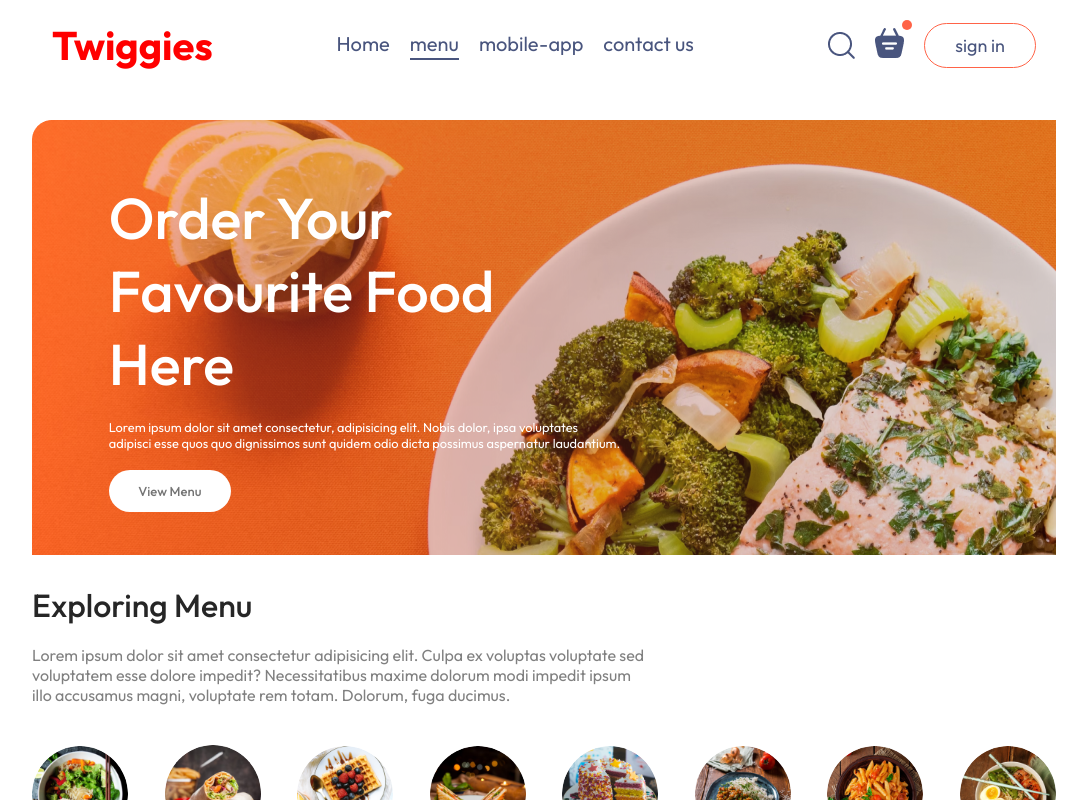
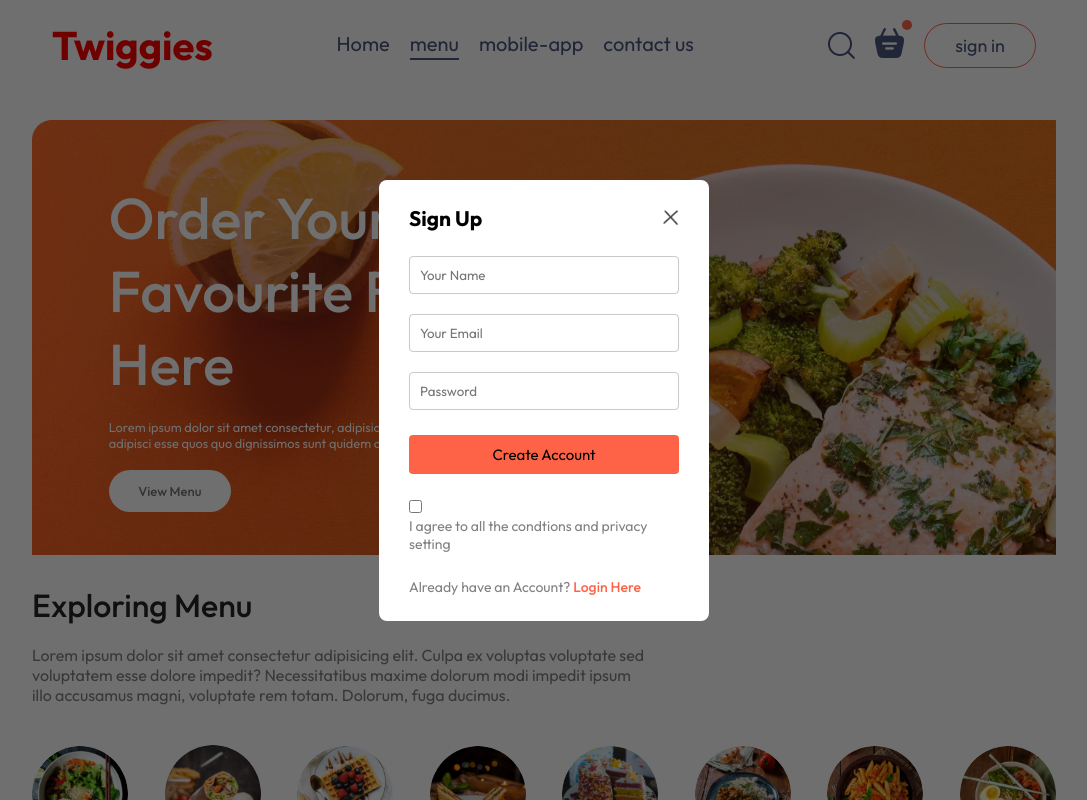
Before and after one commit to gauravdotiyal/Twiggies, a React (Vite) app: page / in a window 1280 px wide. Both pictures are taken after a click on the button "sign in". Shown: the top 800 px of the page, without its empty margins (96-1183 px from the left). Built offline with nearby package versions, Linux system fonts and the light colour scheme.

Commit message:
login page completed

```diff
--- a/src/App.jsx
+++ b/src/App.jsx
@@ -1,4 +1,4 @@
-import React from "react";
+import React, { useState } from "react";
 import "./App.css";
 import Navbar from "./components/Navbar/Navbar";
 import { Route, Routes } from "react-router-dom";
@@ -6,12 +6,18 @@
 import Cart from "./pages/Cart/Cart";
 import PlaceOrder from "./pages/PlaceOrder/PlaceOrder";
 import Footer from "./components/Footer/Footer";
+import LoginPopup from "./components/LoginPopUp/LoginPopup";
 
 const App = () => {
+
+   const [showLogin,setShowLogin]=useState(false)
+
+
   return (
     <>
+        {showLogin && <LoginPopup setShowLogin={setShowLogin}/>}
         <div className="app">
-          <Navbar />
+          <Navbar setShowLogin={setShowLogin}/>
             <Routes>
               <Route exact path="/" element={<Home />} />
               <Route path="/cart" element={<Cart />} />
--- /dev/null
+++ b/src/components/LoginPopUp/LoginPopup.css
@@ -0,0 +1,65 @@
+.login-popup{
+    position: absolute;
+    z-index: 1;
+    width: 100%;
+    height: 100%;
+    background-color: #00000090;
+    display: grid;
+}
+.login-popup-container{
+    place-self: center;
+    width: max(23vw,330px);
+    color: #808080;
+    background-color: white;
+    display: flex;
+    flex-direction: column;
+    gap: 25px;
+    padding: 25px 30px;
+    border-radius: 8px;
+    font-size: 14px;
+    animation: fadeIn 0.5s;
+}
+.login-popup-title{
+    display: flex;
+    justify-content: space-between;
+    align-items: center;
+    color: black;
+}
+.login-popup-title img{
+    width: 16px;
+    cursor: pointer;
+}
+.login-popup-inputs{
+    display: flex;
+    flex-direction: column;
+    gap: 20px;
+}
+.login-popup-inputs input{
+    outline: none;
+    border: 1px solid #c9c9c9;
+    padding: 10px;
+    border-radius: 4px;
+}
+.login-popup-container button{
+    border: none;
+    padding: 10px;
+    border-radius: 4px;
+    columns: white;
+    background-color: tomato;
+    font-size: 15px;
+    cursor: pointer;
+}
+.login-popup-coditions{
+    display: flex;
+    align-items: start;
+    gap: 8px;
+    margin-top: -15px;
+}
+.login-popup-coditions input{
+   margin-top: 5px;
+}
+.login-popup p span{
+    color: tomato;
+    font-weight: 500;
+    cursor: pointer;
+}
--- /dev/null
+++ b/src/components/LoginPopUp/LoginPopup.jsx
@@ -0,0 +1,38 @@
+import React, { useState } from 'react'
+import './LoginPopup.css'
+import { assets } from '../../assets/assets'
+
+const LoginPopup = ({setShowLogin}) => {
+
+  const [currState,setCurrState]=useState("Sign Up")
+
+  return (
+    <div className='login-popup'>
+          <form className='login-popup-container' >
+             <div className="login-popup-title">
+              <h2>{currState}</h2>
+              <img onClick={()=>setShowLogin(false)} src={assets.cross_icon} alt="" />
+             </div>
+             <div className="login-popup-inputs">
+             {currState==="Login"?<></>: <input type="text" placeholder='Your Name' required/> }
+                <input type="email" placeholder='Your Email'  required/>
+                <input type="password" placeholder='Password'  required/>
+             </div>
+             <button >{currState==="Sign Up"?"Create Account" :"Login"}</button>
+             <div className="login-popup-conditions">
+                <input type="checkbox" required/>
+                <p>I agree to all the condtions and privacy setting</p>
+             </div>
+
+              {currState==='Login'
+              ?<p>Create a New Account? <span onClick={()=>setCurrState("Sign Up")}>Click Here</span> </p>
+              : <p>Already have an Account? <span onClick={()=>setCurrState("Login")}>Login Here </span> </p>
+              }
+
+
+          </form>
+    </div>
+  )
+}
+
+export default LoginPopup
--- a/src/components/Navbar/Navbar.jsx
+++ b/src/components/Navbar/Navbar.jsx
@@ -3,7 +3,7 @@
 import { assets } from '../../assets/assets'
 import {Link} from "react-router-dom"
 
-const Navbar = () => {
+const Navbar = ({setShowLogin}) => {
 
   const  [menu,setMenu]=useState("menu");
 
@@ -28,7 +28,7 @@
                     <img src={assets.basket_icon} alt="" />
                     <div className='dot'></div>
                 </div>
-                <button>sign in</button>
+                <button onClick={()=>setShowLogin(true)}>sign in</button>
           </div>
 
     </div>
```
